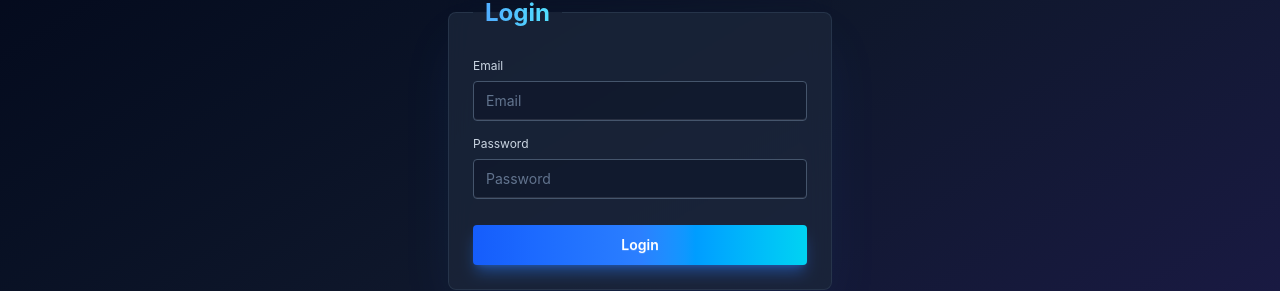
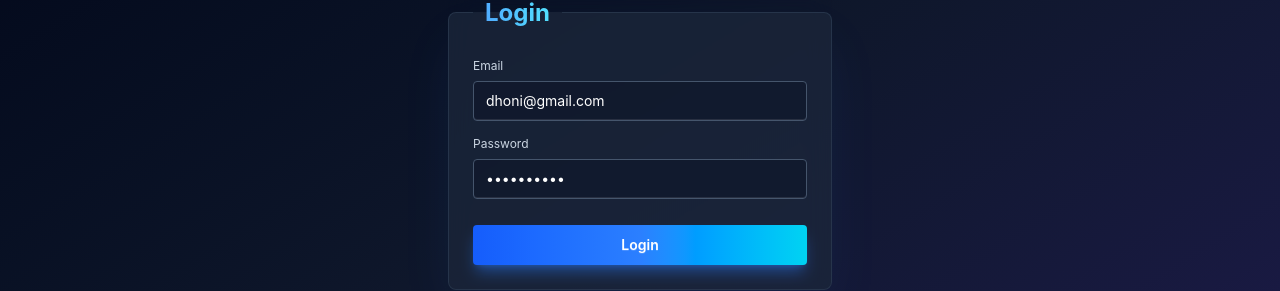
Before and after one commit to Anu1606-dev/DevTinder-Frontend, a React (Vite) app: page /login in a window 1280 px wide. Shown: the part 261-552 px from the top of the page. Built offline with nearby package versions, Linux system fonts and the light colour scheme.

Commit message:
feat: implement login functionality with error handling and loading state

```diff
--- a/package.json
+++ b/package.json
@@ -11,6 +11,7 @@
   },
   "dependencies": {
     "@tailwindcss/vite": "^4.3.3",
+    "axios": "^1.20.0",
     "daisyui": "^5.7.22",
     "react": "^19.2.8",
     "react-dom": "^19.2.8",
--- a/src/Login.jsx
+++ b/src/Login.jsx
@@ -1,4 +1,34 @@
+import axios from "axios";
+import { useState } from "react";
+
 const Login = () => {
+  const [emailId, setEmailId] = useState("dhoni@gmail.com");
+  const [password, setPassword] = useState("Dhoni@1234");
+  const [error, setError] = useState("");
+  const [loading, setLoading] = useState(false);
+
+  const handleLogin = async () => {
+    try {
+      setError("");
+      setLoading(true);
+      console.log("Attempting login with:", { emailId, password });
+
+      const response = await axios.post(
+        "http://localhost:7777/login",
+        { emailId, password },
+        { withCredentials: true }
+      );
+
+      console.log("Login successful:", response.data);
+      // Handle successful login here (store token, redirect, etc.)
+    } catch (err) {
+      console.error("Login error:", err.message);
+      setError(err.response?.data?.message || err.message || "Login failed");
+    } finally {
+      setLoading(false);
+    }
+  };
+
   return (
     <div className="flex justify-center items-center h-screen bg-linear-to-br from-slate-950 via-slate-900 to-indigo-950">
       <fieldset className="fieldset bg-slate-800/70 backdrop-blur-md border border-slate-700/60 rounded-box w-96 p-6 shadow-2xl shadow-blue-500/10">
@@ -6,26 +36,42 @@ const Login = () => {
           Login
         </legend>
 
+        {error && (
+          <div className="alert alert-error mb-4 bg-red-900/30 border border-red-500/50 text-red-200 text-sm rounded">
+            {error}
+          </div>
+        )}
+
         <label className="label text-slate-300">Email</label>
         <input
           type="email"
-          className="input w-full bg-slate-900/70 border-slate-600 text-white placeholder:text-slate-500 focus:border-blue-500 focus:outline-none"
+          value={emailId}
+          onChange={(e) => setEmailId(e.target.value)}
+          disabled={loading}
+          className="input w-full bg-slate-900/70 border-slate-600 text-white placeholder:text-slate-500 focus:border-blue-500 focus:outline-none disabled:opacity-50"
           placeholder="Email"
         />
 
         <label className="label text-slate-300 mt-2">Password</label>
         <input
           type="password"
-          className="input w-full bg-slate-900/70 border-slate-600 text-white placeholder:text-slate-500 focus:border-blue-500 focus:outline-none"
+          value={password}
+          onChange={(e) => setPassword(e.target.value)}
+          disabled={loading}
+          className="input w-full bg-slate-900/70 border-slate-600 text-white placeholder:text-slate-500 focus:border-blue-500 focus:outline-none disabled:opacity-50"
           placeholder="Password"
         />
 
-        <button className="btn mt-5 w-full border-none text-white bg-linear-to-r from-blue-600 via-blue-500 to-cyan-400 hover:brightness-110 transition shadow-lg shadow-blue-500/40">
-          Login
+        <button
+          onClick={handleLogin}
+          disabled={loading}
+          className="btn mt-5 w-full border-none text-white bg-linear-to-r from-blue-600 via-blue-500 to-cyan-400 hover:brightness-110 transition shadow-lg shadow-blue-500/40 disabled:opacity-50 disabled:cursor-not-allowed"
+        >
+          {loading ? "Logging in..." : "Login"}
         </button>
       </fieldset>
     </div>
-  )
-}
+  );
+};
 
-export default Login
+export default Login;
```
Also changed, not shown: 1 other file (tests, documents, lock files or other folders).
